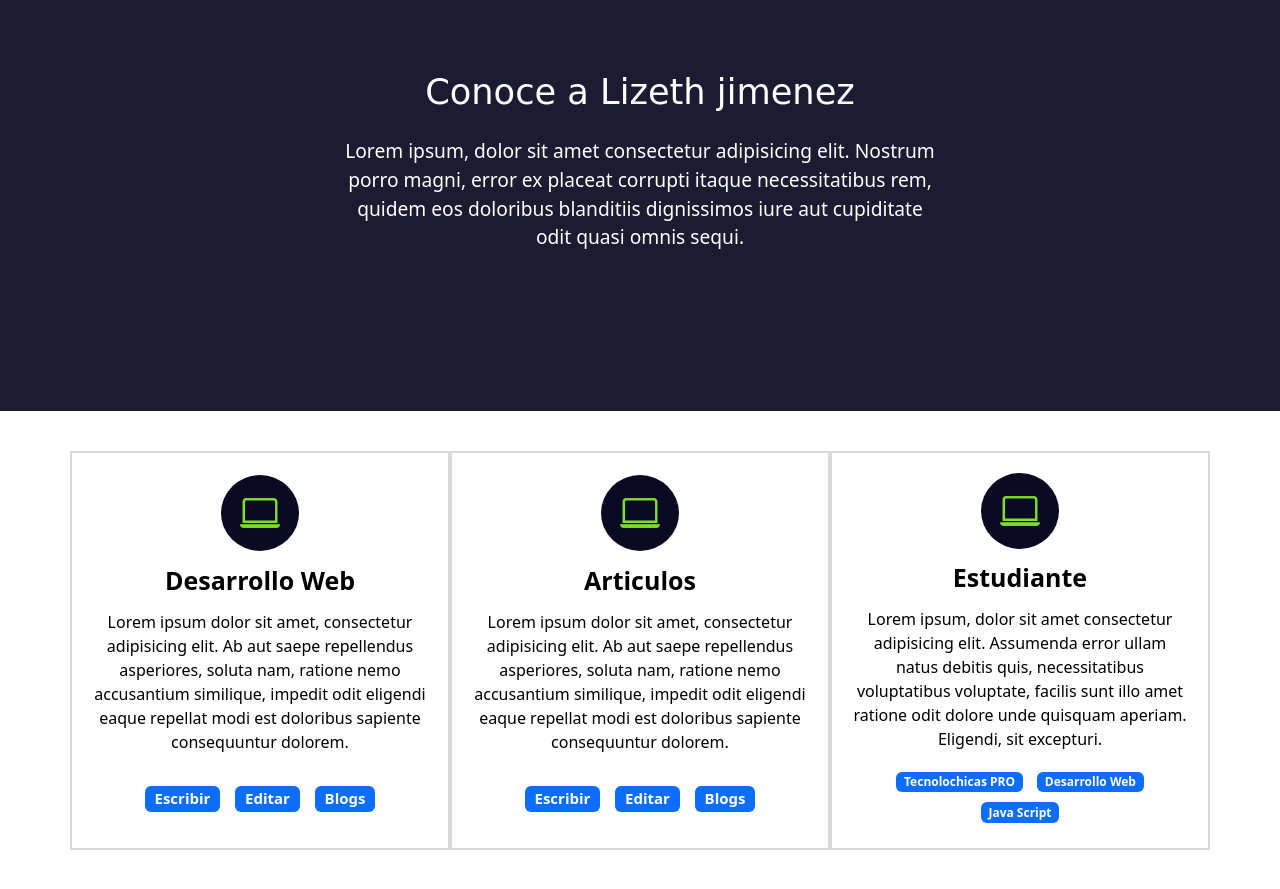
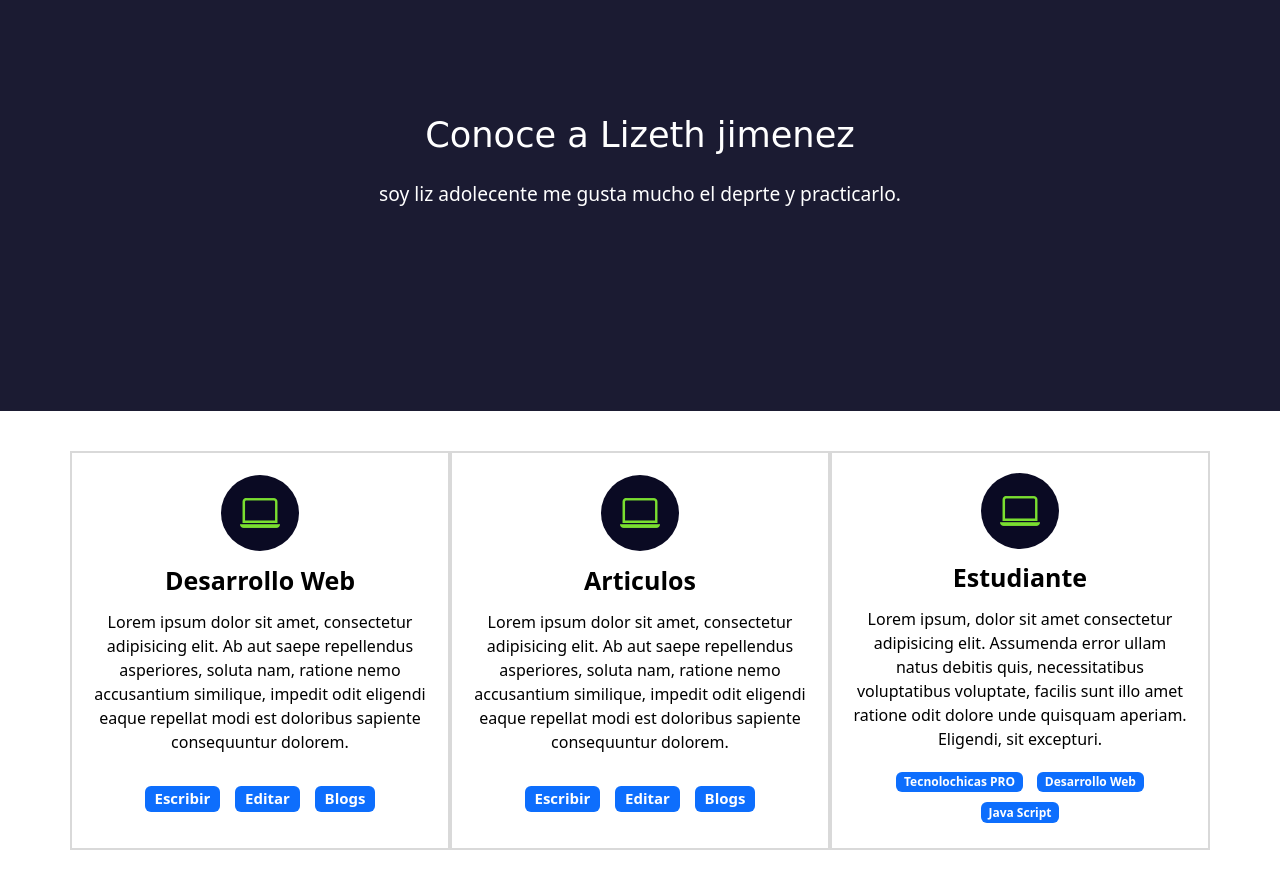
Before and after one commit to Lizethjimenezmendoza/Lizethjimenezmendoza.github.io, a plain HTML site: page index.html in a window 1280 px wide. Shown: the part 1000-1889 px from the top of the page. Drawn offline with nearby package versions, Linux system fonts and the light colour scheme; a web font is replaced by a local one.

Commit message:
Update index.html

```diff
--- a/index.html
+++ b/index.html
@@ -69,7 +69,7 @@
     <section id="sobre-mi" class="sobre-mi seccion-oscura">
         <div class="contenedor">
             <h2 class="seccion-titulo">Conoce a Lizeth jimenez</h2>
-            <p class="seccion-texto">Lorem ipsum, dolor sit amet consectetur adipisicing elit. Nostrum porro magni, error ex placeat corrupti itaque necessitatibus rem, quidem eos doloribus blanditiis dignissimos iure aut cupiditate odit quasi omnis sequi.</p>
+            <p class="seccion-texto">soy liz adolecente me gusta mucho el deprte y practicarlo.</p>
         </div>
     </section>
 
```
